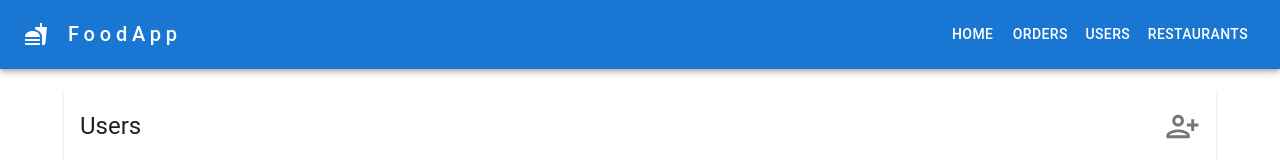
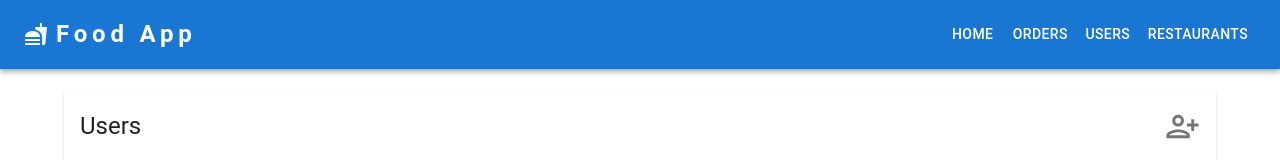
Before and after one commit to syedasadhashmi/FoodApp, a Next.js app: page /Users in a window 1280 px wide. Shown: the top 160 px of the page. Built offline with nearby package versions, Linux system fonts and the light colour scheme.

Commit message:
Navbar links issue resolved

```diff
--- a/components/UI/Header.js
+++ b/components/UI/Header.js
@@ -46,29 +46,26 @@ const Header = () => {
     <AppBar position="static">
       {/* <Container> */}
       <Toolbar className={classes.toolBarDirection}>
-        <div className={classes.navLogo}>
-          <IconButton
-            size="large"
-            edge="start"
-            color="inherit"
-            aria-label="logo"
-          >
         <FastfoodIcon sx={{ display: { xs: "none", md: "flex" }, mr: 1 }} />
-          </IconButton>
+        <Link href="../Home">
           <Typography
-            variant="h6"
-            component="div"
+            className={classes.link}
+            variant="h5"
+            noWrap
+            component="a"
             sx={{
               mr: 2,
               display: { xs: "none", md: "flex" },
+              flexGrow: 1,
+              fontWeight: 700,
               letterSpacing: ".3rem",
               color: "inherit",
               textDecoration: "none",
             }}
           >
-            FoodApp
+            Food App
           </Typography>
-        </div>
+        </Link>
         <Box sx={{ flexGrow: 1, display: { xs: "flex", md: "none" } }}>
           <IconButton
             size="large"
@@ -107,14 +104,14 @@ const Header = () => {
             ))}
           </Menu>
         </Box>
-        <IconButton size="large" edge="start" color="inherit" aria-label="logo">
+
         <FastfoodIcon sx={{ display: { xs: "flex", md: "none" }, mr: 1 }} />
-        </IconButton>
+        <Link href="../Home">
           <Typography
+            className={classes.link}
             variant="h5"
             noWrap
             component="a"
-          href=""
             sx={{
               mr: 2,
               display: { xs: "flex", md: "none" },
@@ -127,6 +124,7 @@ const Header = () => {
           >
             Food App
           </Typography>
+        </Link>
         <Box
           sx={{ flexGrow: 1, display: { xs: "none", md: "flex" } }}
           className={classes.toolBarDirection}
--- a/components/UI/Header.module.css
+++ b/components/UI/Header.module.css
@@ -5,3 +5,6 @@
 .toolBarDirection {
   justify-content: end;
 }
+.link:hover {
+  cursor: pointer;
+}
```
Lines whose indentation alone changed are shown as unchanged.
